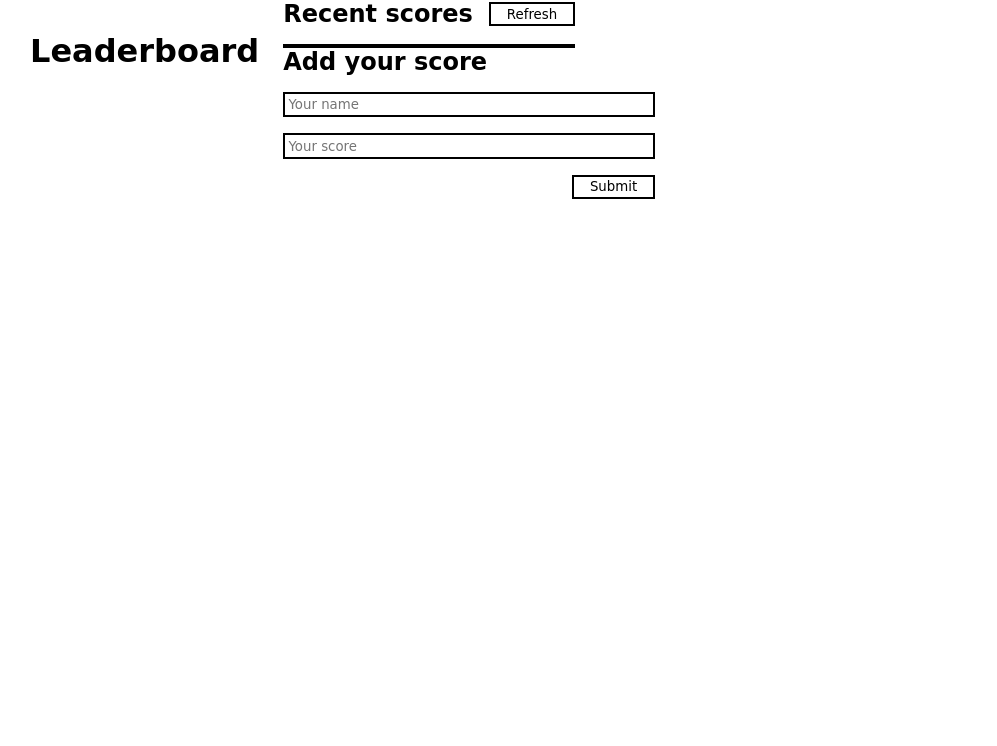
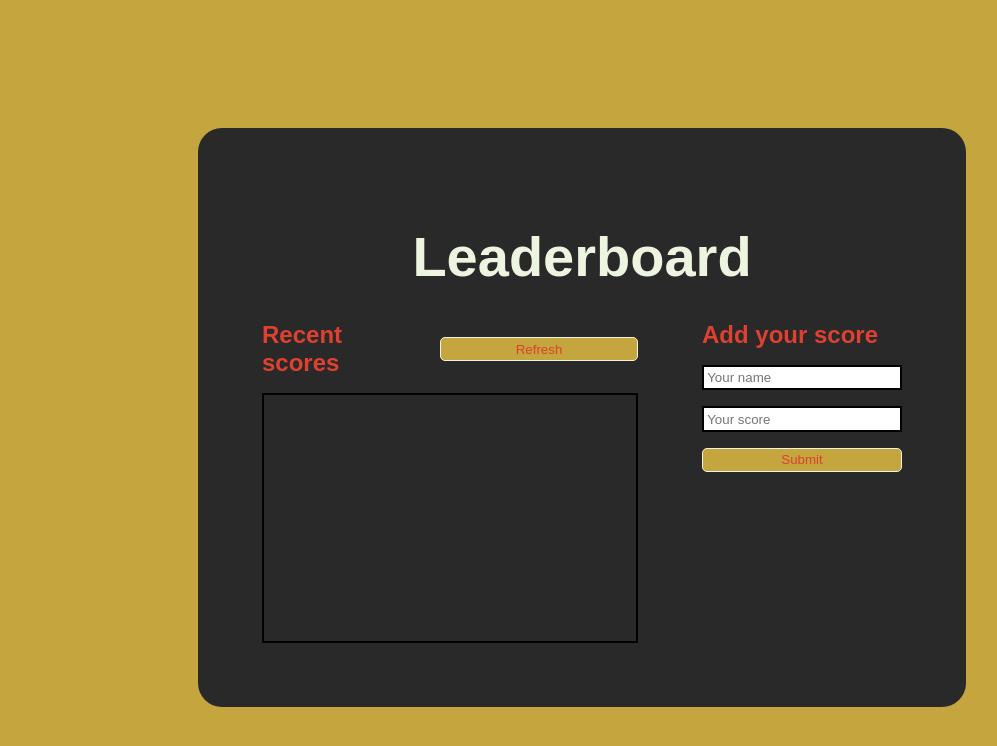
Before and after one commit to errea/leader-board-project, a website built with webpack: page src/index.html in a window 1280 px wide. Shown: the whole page, without its empty margins (58-1055 px from the left). Built offline with nearby package versions, Linux system fonts and the light colour scheme; no server answers; a web font is replaced by a local one.

Commit message:
Add styles for app

```diff
--- a/src/style.css
+++ b/src/style.css
@@ -2,12 +2,19 @@
   box-sizing: border-box;
   margin: 0;
   padding: 0;
-  font-family: "Baloo Chettan 2", cursive;
+  font-family: "Baloo Chettan 2", sans-serif;
+  color: #DD4132FF;
+}
+
+body {
+  background-color: #C4A53E;
 }
 
 ul {
   list-style: none;
-  border: 2px solid black;
+  border: 2px solid #000;
+  height: 250px;
+  overflow: auto;
 }
 
 li {
@@ -15,27 +22,46 @@ li {
 }
 
 button {
-  border: 2px solid black;
-  background-color: #fff;
+  border: 1px solid #EDF5E1;
+  background-color:  #C4A53E;
+  font-weight: 500;
+  border-radius: 5px;
+  width: 200px;
+  height: 20px;
+  cursor: pointer;
 }
 
 li:nth-child(odd) {
-  background: #ddd;
+  background: #FFFFFF;
+}
+
+main {
+  background-color: #292929;
+  margin: 8rem auto;
+  padding: 4rem 4rem 4rem 4rem;
+  display: flex;
+  flex-direction: column;
+  align-items: center;
+  width: 60%;
+  border-radius: 1.5rem;
 }
 
 h1 {
+  font-size: 3.5rem;
   margin: 2rem 1.5rem;
+  color: #EDF5E1;
 }
 
-main {
-  padding: 0 4rem;
+#table-form {
   display: flex;
+  width: 100%;
+  justify-content: center;
 }
 
 #scores {
   display: flex;
   flex-direction: column;
-  margin-right: 5rem;
+  margin-right: 10%;
 }
 
 #scores-title {
@@ -59,10 +85,20 @@ main {
   flex-direction: column;
 }
 
+input::-webkit-outer-spin-button,
+input::-webkit-inner-spin-button {
+  -webkit-appearance: none;
+  margin: 0;
+}
+
 #add-score > form > input {
   margin-bottom: 1rem;
   border: 2px solid black;
   padding: 0.2rem;
+}
+
+input[type="number"] {
+  -moz-appearance: textfield;
 }
 
 #add-score > form > button {
```
